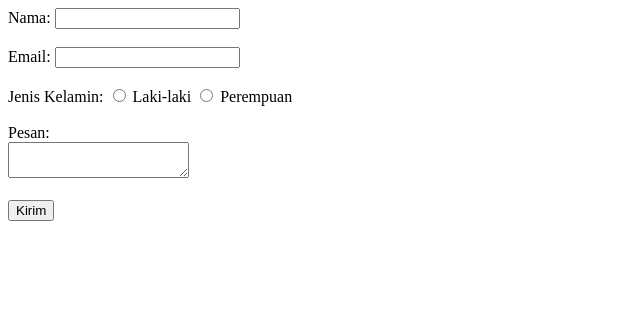
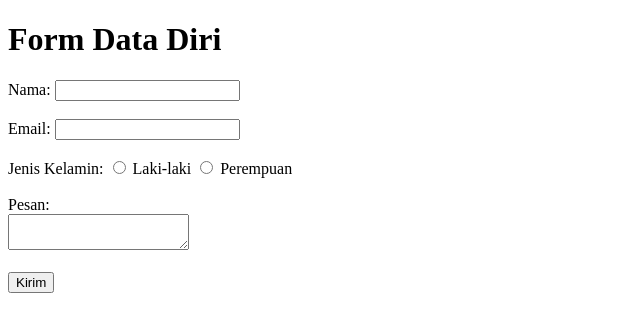
Before and after one commit to ariqsyahalam/TestWebDevAI, a plain HTML site: page index.html in a window 1280 px wide. Shown: the whole page, without its empty margins (0-640 px from the left). Drawn offline with Linux system fonts and the light colour scheme.

Commit message:
Penambahan Tag H1

```diff
--- a/index.html
+++ b/index.html
@@ -4,6 +4,7 @@
     <title>Ini Title</title>
   </head>
   <body>
+     <h1>Form Data Diri</h1>
     <form action="/submit" method="post">
       <label for="nama">Nama:</label>
       <input type="text" id="nama" name="nama" /><br /><br />
```
